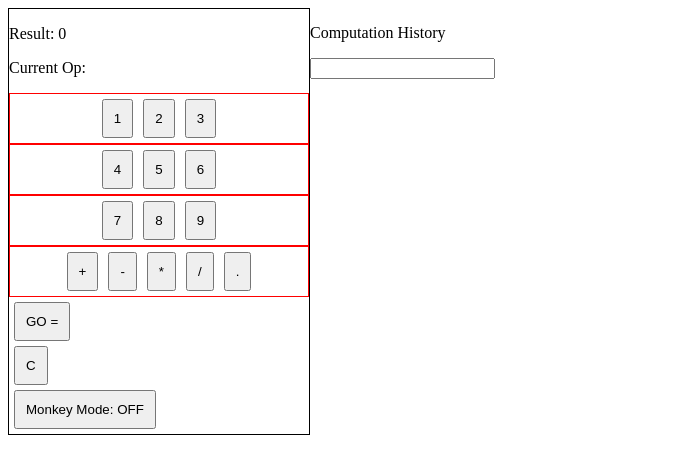
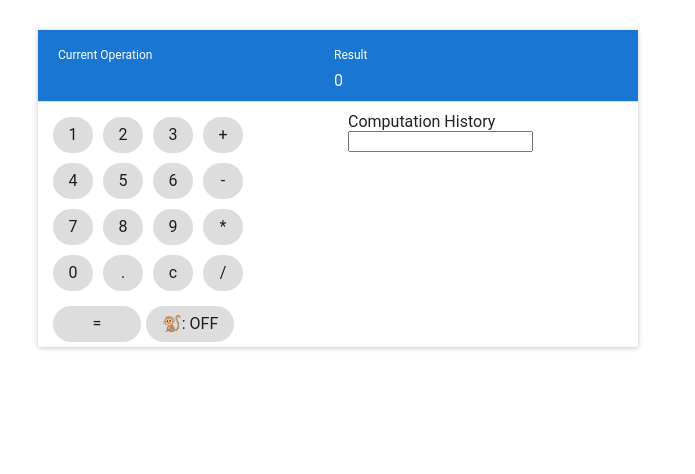
Before and after one commit to francois-b/monkey-calculator, a React app: page / in a window 1280 px wide. Shown: the top 474 px of the page, without its empty margins (0-695 px from the left). Built offline with nearby package versions, Linux system fonts and the light colour scheme.

Commit message:
Style the app using material-ui
It's still a bit hacky. The CSS should be refactored, and
the calculator should probably be split into several
components.

```diff
--- a/calculator.css
+++ b/calculator.css
@@ -1,24 +1,38 @@
 
 #calculator {
   display: flex;
-  flex-direction: row;
+  flex-direction: column;
+  width: 600px;
+  margin: 30px;
 }
 
 #keypad {
-  border: 1px solid black;
-  width: 300px;
+  border: 0px solid black;
+  display: flex;
 }
 
 div.calc-container {
   display: flex;
   flex-direction: column;
+
 }
 
-div.calc-row {
-  border: 1px solid red;
+.calc-num-container {}
+
+div.calc-num-row {
+  border: 0px solid red;
   display: flex;
   flex-direction: row;
   justify-content: center;
+}
+
+#calc-secondary-keys {
+  display: flex;
+}
+
+.calc-operations-bunch {
+  display: flex;
+  flex-direction: column;
 }
 
 button {
@@ -28,6 +42,13 @@ button {
   margin: 5px;
 }
 
-div.calc-container button.pressed {
-        background-color: green;
-      }
+.pressed {
+  background-color: green;
+}
+
+#keypad-left {
+  margin-left: 10px;
+  width: 50%;
+  display: flex;
+  flex-direction: column;
+}
--- a/package.json
+++ b/package.json
@@ -13,6 +13,7 @@
   "license": "ISC",
   "dependencies": {
     "lodash": "^4.17.4",
+    "material-ui": "^0.19.4",
     "prop-types": "^15.6.0",
     "react": "^16.1.0",
     "react-dom": "^16.1.0",
--- a/src/components/calculator.jsx
+++ b/src/components/calculator.jsx
@@ -1,6 +1,12 @@
+/* eslint jsx-a11y/accessible-emoji: "off" */
+
 import React from 'react';
 import { connect } from 'react-redux';
 import PropTypes from 'prop-types';
+import FlatButton from 'material-ui/FlatButton';
+import Paper from 'material-ui/Paper';
+import Divider from 'material-ui/Divider';
+import TextField from 'material-ui/TextField';
 
 import { addOperationChar, goCompute, clearDisplay, monkeyClickAsync,
   monkeyModeActivation, monkeyModeDeactivation } from '../actions';
@@ -55,81 +61,162 @@ class App extends React.Component {
   }
 
   renderHistory() {
-    /* eslint react/no-array-index-key: "off" */
+    /* eslint react/no-array-index-key: 'off' */
     const hist = this.props.calc.history.filter(this.filterHistory);
-    return hist.map((item, i) => {
-      return <div key={i} className="history-item">{item}</div>;
+    return hist.reverse().map((item, i) => {
+      return (
+        <div
+          key={i}
+          className="history-item"
+        >
+          {item}
+        </div>
+      );
     });
   }
 
   render() {
-    const getKeyClassName = (keyName) => {
+    const getPressedStatus = (keyName) => {
       if (keyName === this.props.calc.keyPressed) {
-        return 'pressed';
+        return true;
       }
-      return null;
+      return false;
     };
 
     const renderButton = (keyName) => {
+      const isPressed = getPressedStatus(keyName);
+      const style = {
+        borderRadius: '25px',
+        backgroundColor: '#ddd',
+        minWidth: '40px',
+        margin: '5px',
+      };
+      if (isPressed) {
+        style.backgroundColor = '#FFB74D';
+      }
       return (
-        <button
+        <FlatButton
+          style={style}
           onClick={() => { this.handleOperationClick(keyName); }}
-          className={getKeyClassName(keyName)}
         >
           {keyName}
-        </button>
+        </FlatButton>
       );
     };
 
     return (
-      <div id="calculator">
+      <Paper id="calculator">
+        <div style={{ backgroundColor: '#1976D2' }}>
+          <TextField
+            value={`${this.props.calc.currentComputation}`}
+            style={{ marginLeft: 20 }}
+            inputStyle={{ color: 'white' }}
+            underlineShow={false}
+            floatingLabelText="Current Operation"
+            floatingLabelFixed
+            floatingLabelFocusStyle={{ color: 'white' }}
+            floatingLabelShrinkStyle={{ color: 'white' }}
+          />
+          <TextField
+            value={this.props.calc.error ? 'ERROR' : this.props.calc.mainResult}
+            style={{ marginLeft: 20 }}
+            inputStyle={{ color: 'white' }}
+            underlineShow={false}
+            floatingLabelText="Result"
+            floatingLabelFixed
+            floatingLabelFocusStyle={{ color: 'white' }}
+            floatingLabelShrinkStyle={{ color: 'white' }}
+          />
+
+        </div>
+        <Divider style={{ marginBottom: '10px' }} />
         <div id="keypad">
-          <p>Result: {this.props.calc.error ? 'ERROR' : this.props.calc.mainResult}</p>
-          <p>Current Op: {this.props.calc.currentComputation}</p>
-          <div className="calc-container">
-            <div className="calc-row">
+          <div id="keypad-left">
+            <div id="calc-secondary-keys">
+              <div className="calc-num-container">
+                <div className="calc-num-row">
                   {renderButton('1')}
                   {renderButton('2')}
                   {renderButton('3')}
                 </div>
 
-            <div className="calc-row">
+                <div className="calc-num-row">
                   {renderButton('4')}
                   {renderButton('5')}
                   {renderButton('6')}
                 </div>
 
-            <div className="calc-row">
+                <div className="calc-num-row">
                   {renderButton('7')}
                   {renderButton('8')}
                   {renderButton('9')}
                 </div>
-
-            <div className="calc-row">
+                <div className="calc-num-row">
+                  {renderButton('0')}
+                  {renderButton('.')}
+                  <FlatButton
+                    style={{
+                      borderRadius: '25px',
+                      backgroundColor: '#ddd',
+                      minWidth: '40px',
+                      margin: '5px',
+                    }}
+                    onClick={this.handleClearClick}
+                  >
+                    c
+                  </FlatButton>
+                </div>
+              </div>
+              <div className="calc-operations-bunch">
                 {renderButton('+')}
                 {renderButton('-')}
                 {renderButton('*')}
                 {renderButton('/')}
-              {renderButton('.')}
+              </div>
+            </div>
+            <div style={{ display: 'flex', flexDirection: 'row', marginBottom: '5px' }}>
+              <FlatButton
+                onClick={this.handleGoClick}
+                style={{
+                  width: '80px',
+                  borderRadius: '25px',
+                  backgroundColor: '#ddd',
+                  marginLeft: '5px',
+                  marginTop: '10px',
+                }}
+              >
+                =
+              </FlatButton>
+              <FlatButton
+                onClick={this.handleMonkeyClick}
+                style={{
+                  width: '80px',
+                  borderRadius: '25px',
+                  backgroundColor: '#ddd',
+                  marginLeft: '5px',
+                  marginTop: '10px',
+                }}
+              >
+                🐒: {this.props.calc.monkeyMode ? 'ON' : 'OFF'}
+              </FlatButton>
+            </div>
           </div>
 
-          </div>
-          <button onClick={this.handleGoClick}>GO =</button>
-          <button onClick={this.handleClearClick}>C</button>
-          <button onClick={this.handleMonkeyClick}>
-            Monkey Mode: {this.props.calc.monkeyMode ? 'ON' : 'OFF'}
-          </button>
-        </div>
+          <div id="keypad-right">
             <div id="searchpad">
-          <p>Computation History</p>
+              <div>Computation History</div>
               <input
                 type="text"
                 value={this.state.value}
                 onChange={this.handleChange}
               />
+              <div style={{ overflowY: 'scroll', height: '100px' }}>
                 {this.renderHistory()}
               </div>
             </div>
+          </div>
+        </div>
+      </Paper>
     );
   }
 }
--- a/src/index.jsx
+++ b/src/index.jsx
@@ -5,6 +5,7 @@ import { render } from 'react-dom';
 import { Provider } from 'react-redux';
 import { createStore, applyMiddleware } from 'redux';
 import thunk from 'redux-thunk';
+import MuiThemeProvider from 'material-ui/styles/MuiThemeProvider';
 
 import { ConnectedApp } from './components/calculator.jsx';
 import { appReducer } from './reducers';
@@ -31,8 +32,10 @@ function handleSpaceBarPress(event) {
 document.onkeydown = handleSpaceBarPress;
 
 render(
-  <Provider store={store}>
-    <ConnectedApp />
-  </Provider>,
+  <MuiThemeProvider>
+    <Provider store={store}>
+      <ConnectedApp />
+    </Provider>
+  </MuiThemeProvider>,
   document.getElementById('app'),
 );
```
Lines whose indentation alone changed are shown as unchanged.
